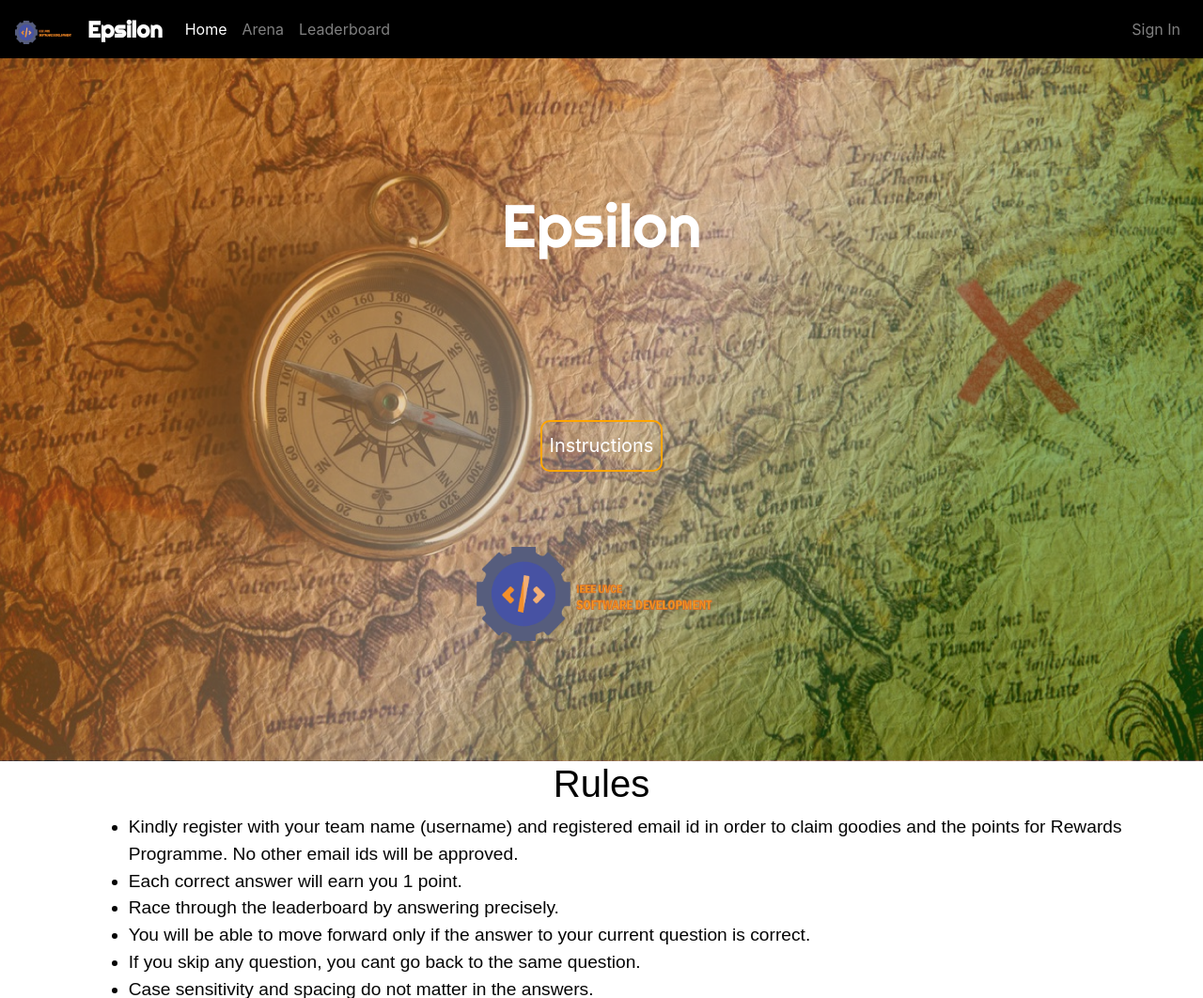
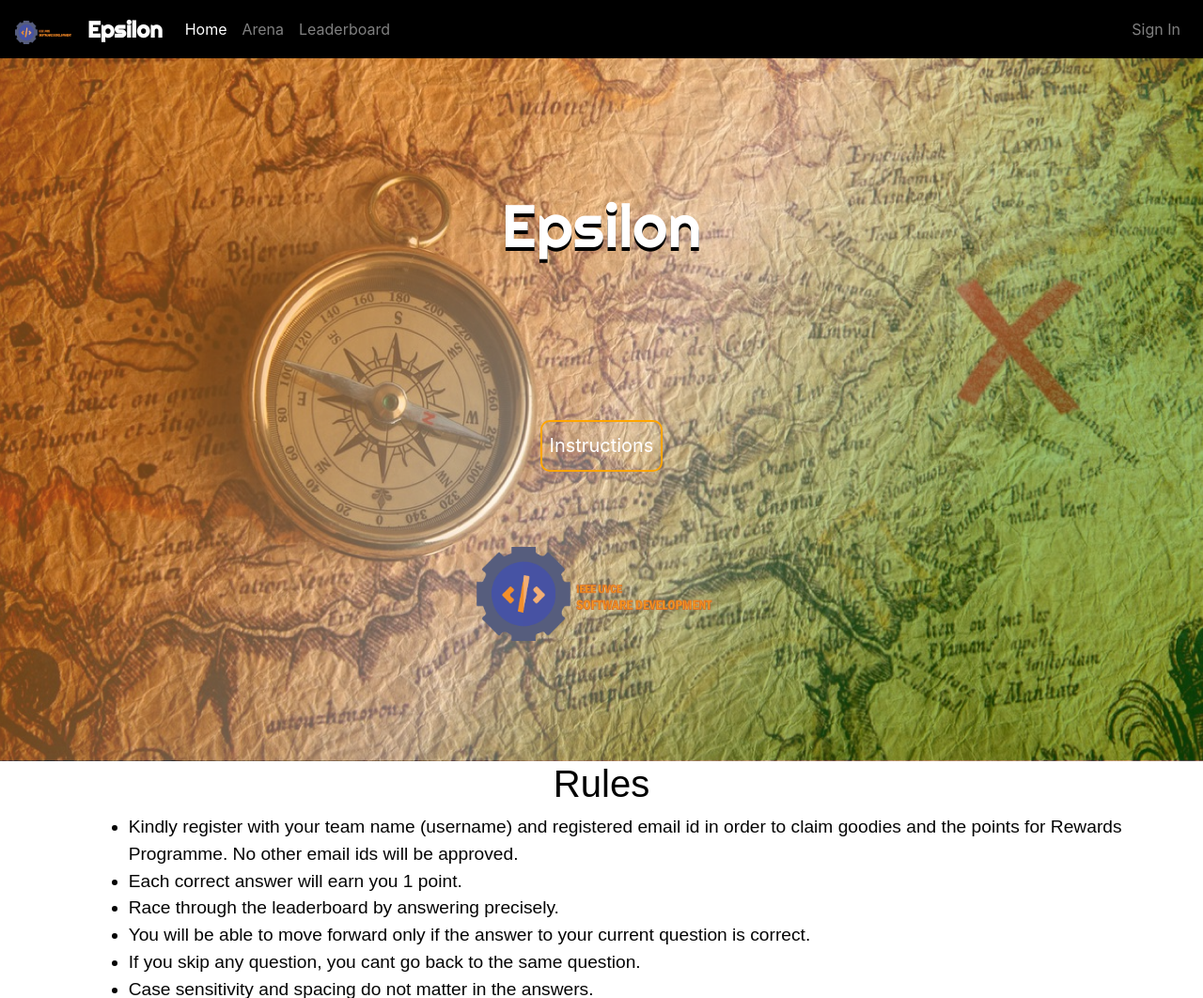
Before and after one commit to Nimitha-jagadeesha/Epsilonn-22, a Django app: page / in a window 1280 px wide. Shown: the top 1062 px of the page at 94% size. Run offline with Django 3.2, Linux system fonts and the light colour scheme; some libraries are stand-ins or nearby versions; some web fonts are replaced.

Commit message:
Update home.html

```diff
--- a/epsilon/templates/epsilon/home.html
+++ b/epsilon/templates/epsilon/home.html
@@ -6,7 +6,7 @@
     <meta charset="UTF-8">
     <meta http-equiv="X-UA-Compatible" content="IE=edge">
     <meta name="viewport" content="width=device-width, initial-scale=1.0">
-    <title>Epsiloooon</title>
+    <title>Epsilon</title>
     <link rel="canonical" href="https://getbootstrap.com/docs/4.4/examples/navbar-fixed/">
     <link rel="stylesheet" href="{% static 'css/bootstrap.min.css'%}" />
     <link href="{% static 'css/stylesheet.css' %}" rel="stylesheet">
@@ -43,7 +43,6 @@
             align-items: center;
             flex-direction: column;
             background: url({% static 'img/bg.webp' %});
-            box-shadow: 0px 100vh 0px rgba(0,0,0,0.1) inset;
             background-repeat: no-repeat;
             background-size: cover;
             height: 95vh;
@@ -190,7 +189,7 @@
 
     <div class="pic">
         <br />
-        <h2 style="color:white;font-family: 'Righteous', sans-serif;font-size: 4.0em; " class="text-center">Epsilon
+        <h2 style="color:white;font-family: 'Righteous', sans-serif;font-size: 4.0em; text-shadow: 0px 4px 0px black;" class="text-center">Epsilon
         </h2>
         <div class="div1">
             <a href="#ins" style="font-size:20px;"> <button  id="but">Instructions</button></a>
```
